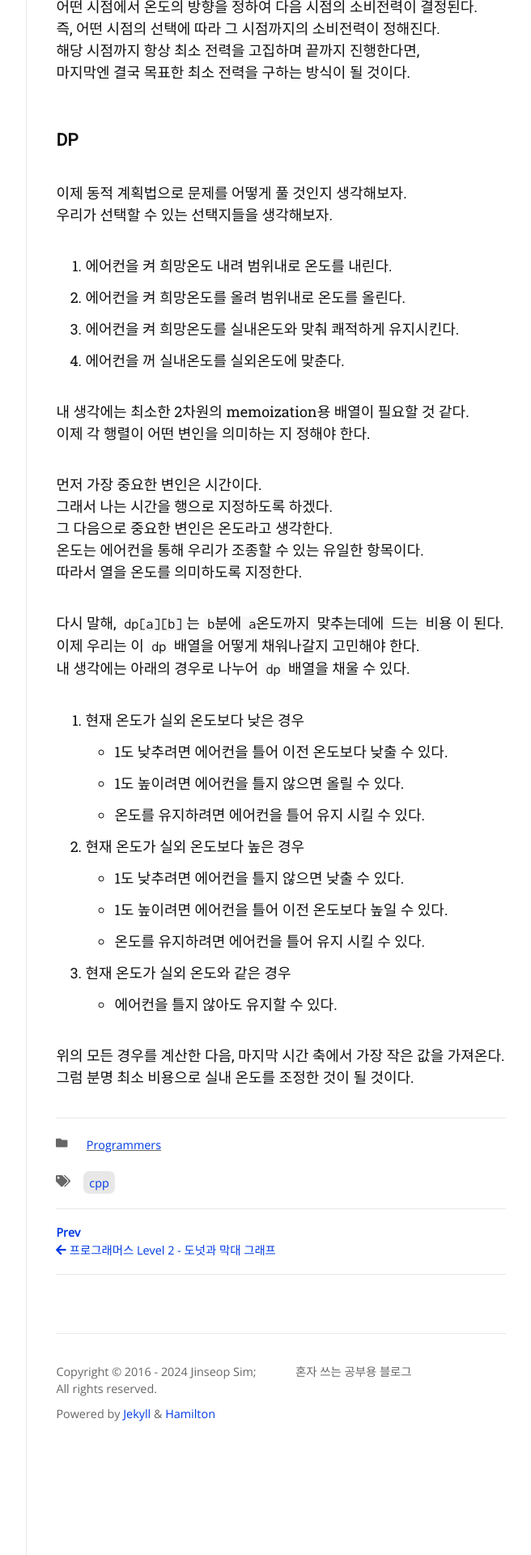
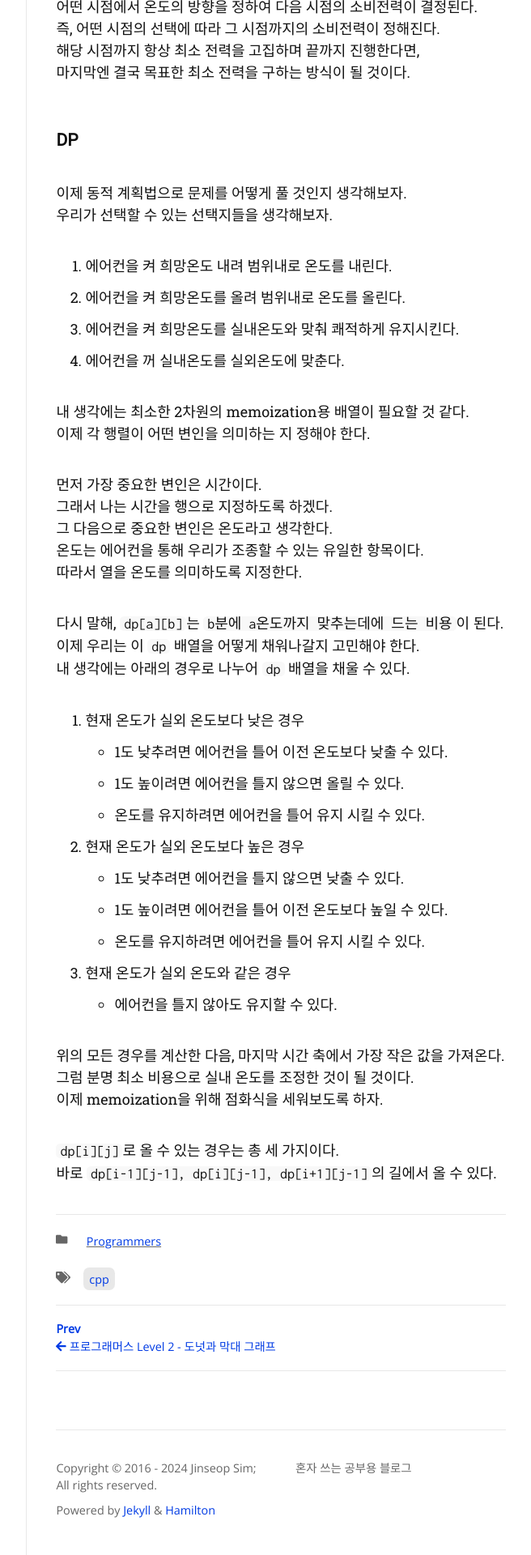
Before and after one commit to Jinseop-Sim/Jinseop-Sim.github.io, a Jekyll site: the page built from _posts/2024-01-29-pg-aircon.md, in a window 1280 px wide. Shown: the part 1199-3119 px from the top of the page at 81% size, without its empty margins (425-1081 px from the left). Built offline with Jekyll 4.4.1, drawn with Linux system fonts in a browser that asks for light colours; nearby versions of some CDN libraries; some web fonts are replaced.

Commit message:
글 수정

````diff
--- a/_posts/2024-01-29-pg-aircon.md
+++ b/_posts/2024-01-29-pg-aircon.md
@@ -72,3 +72,7 @@ author:
 
 위의 모든 경우를 계산한 다음, 마지막 시간 축에서 가장 작은 값을 가져온다.
 그럼 분명 최소 비용으로 실내 온도를 조정한 것이 될 것이다.
+이제 memoization을 위해 점화식을 세워보도록 하자.
+
+```dp[i][j]```로 올 수 있는 경우는 총 세 가지이다.
+바로 ```dp[i-1][j-1], dp[i][j-1], dp[i+1][j-1]```의 길에서 올 수 있다.
````
